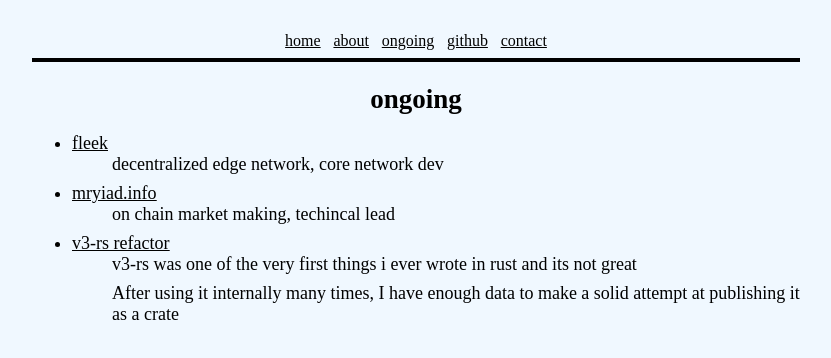
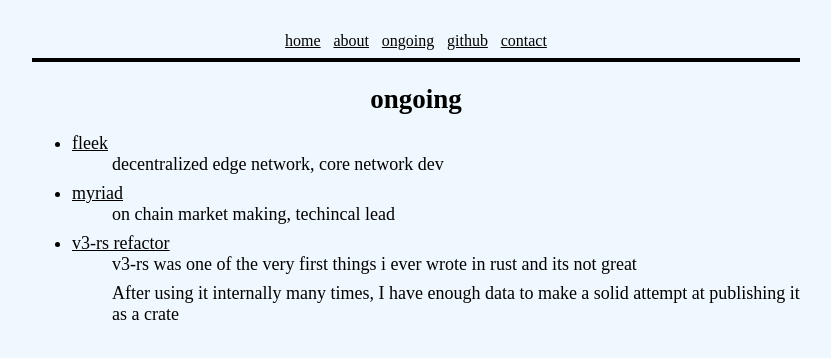
Before and after one commit to nhtyy/push0dev, a Next.js app: page /ongoing in a window 1280 px wide. Shown: the top 358 px of the page, without its empty margins (224-1055 px from the left). Built offline with nearby package versions, Linux system fonts and the light colour scheme.

Commit message:
fix: spelling

```diff
--- a/src/pages/ongoing.tsx
+++ b/src/pages/ongoing.tsx
@@ -12,7 +12,7 @@
           description: "decentralized edge network, core network dev",
         },
         {
-          item: "mryiad.info",
+          item: "myriad",
           link: "https://myriad.info",
           description: "on chain market making, techincal lead",
         },
```
